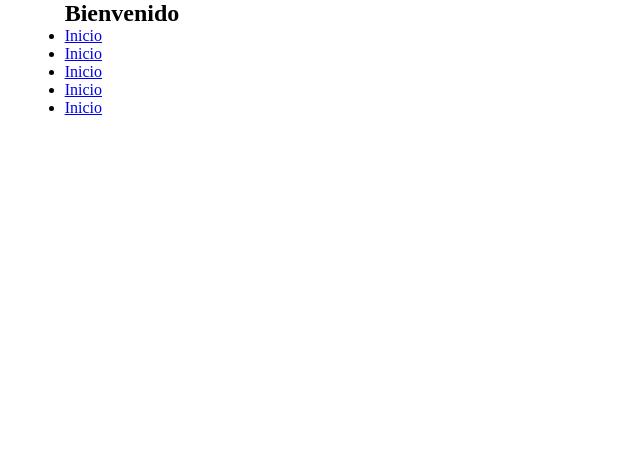
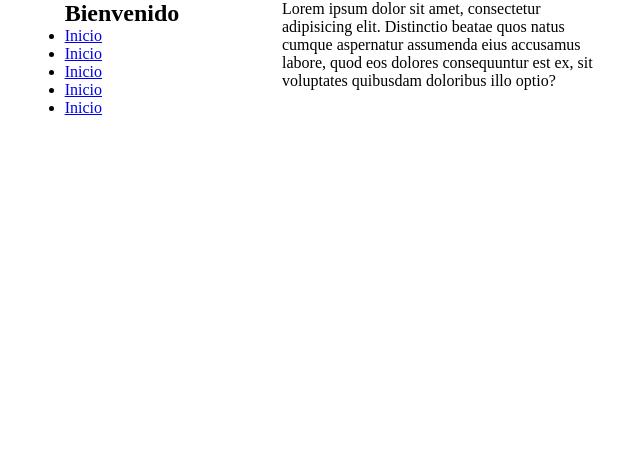
Before and after one commit to gabrielibanez/Paginaweb-1, a plain HTML site: page index.html in a window 1280 px wide. Shown: the whole page, without its empty margins (38-678 px from the left). Drawn offline with Linux system fonts and the light colour scheme.

Commit message:
Agregue una seccion

```diff
--- a/index.html
+++ b/index.html
@@ -33,6 +33,11 @@
                 </ul>
             </nav>
         </header>
+        <section>
+            <article>
+                <p>Lorem ipsum dolor sit amet, consectetur adipisicing elit. Distinctio beatae quos natus cumque aspernatur assumenda eius accusamus labore, quod eos dolores consequuntur est ex, sit voluptates quibusdam doloribus illo optio?</p>
+            </article>
+        </section>
 
     </div>
 </body>
```
